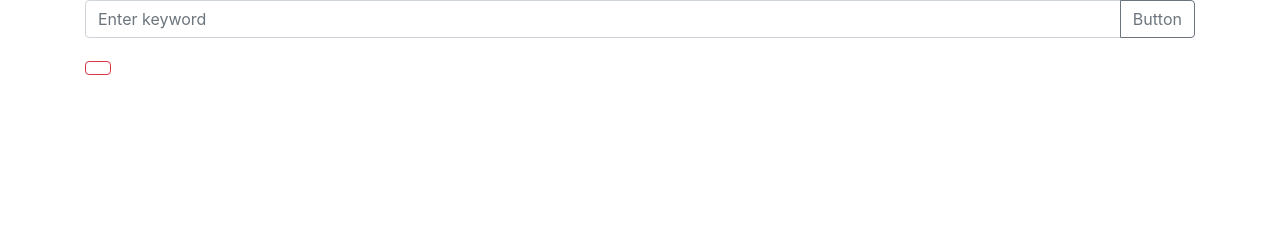
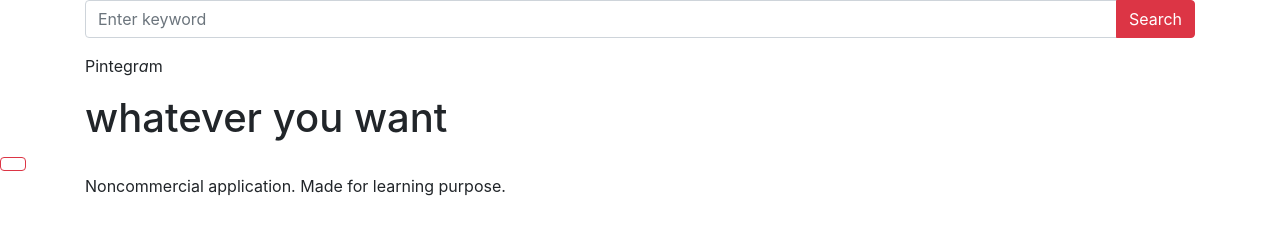
Before and after one commit to vladbraiko/pintegram-app, a website: page src/index.html in a window 1280 px wide. Drawn offline with nearby package versions, Linux system fonts and the light colour scheme; a web font is replaced by a local one.

Commit message:
changed buttons

```diff
--- a/src/index.html
+++ b/src/index.html
@@ -15,6 +15,10 @@
       href="https://fonts.googleapis.com/icon?family=Material+Icons"
       rel="stylesheet"
     />
+    <link
+      href="https://fonts.googleapis.com/css2?family=Montserrat+Subrayada&display=swap"
+      rel="stylesheet"
+    />
   </head>
 
   <body>
@@ -30,21 +34,25 @@
             aria-describedby="button-addon2"
           />
           <div class="input-group-append">
-            <button
-              class="btn btn-outline-secondary"
-              type="submit"
-              id="button-addon2"
-            >
-              Button
+            <button class="btn btn-danger" type="submit" id="button-addon2">
+              Search
             </button>
           </div>
         </form>
+        <p class="logo">Pintegr<i class="red-letter">a</i>m</p>
       </header>
-      <section class="js-result-container"></section>
-      <button
-        type="button"
-        class="btn btn-outline-danger is-hidden js-load-more-button"
-      ></button>
+      <section class="result-container js-result-container">
+        <h1 class="main-theme">whatever you want</h1>
+      </section>
     </div>
+    <button
+      type="button"
+      class="btn btn-outline-danger is-hidden js-load-more-button load-more-button"
+    ></button>
+    <footer class="footer">
+      <div class="container">
+        Noncommercial application. Made for learning purpose.
+      </div>
+    </footer>
   </body>
 </html>
--- a/src/styles.scss
+++ b/src/styles.scss
@@ -14,25 +14,101 @@ html {
 }
 
 .container {
-  width: 800px;
+  width: 1200px;
+}
+
+.header {
+  display: flex;
+  justify-content: space-between;
+  padding: 30px 0 30px 0;
+}
+
+.logo {
+  margin: 0;
+  line-height: 0;
+  padding-top: 18px;
+  color: #333333;
+  font-family: "Montserrat Subrayada", sans-serif;
+  font-size: 43px;
+}
+
+.red-letter {
+  color: #dc3545;
 }
 
 .input-group {
   width: 400px;
-  padding-top: 20px;
+}
+
+.form-control {
+  border-radius: 25px;
 }
 
 .card-body {
   display: flex;
   justify-content: space-between;
+  padding: 10px 50px 5px 50px;
 }
 
 .btn {
+  border-radius: 25px;
+}
+
+.load-more-button {
   display: block;
   margin: 0 auto;
-  margin-bottom: 20px;
+  margin-bottom: 90px;
 }
 
 .is-hidden {
   display: none;
 }
+
+.stats-item {
+  margin: 0;
+  font-size: 14px;
+  text-align: center;
+}
+
+.material-icons {
+  font-size: 15px;
+  display: block;
+}
+
+.card {
+  border: none;
+}
+
+.card-img-top {
+  border-radius: 25px;
+}
+
+@keyframes slidein {
+  from {
+    margin-top: 100%;
+  }
+
+  to {
+    margin-top: 9%;
+  }
+}
+
+.main-theme {
+  margin-top: 100px;
+  text-align: center;
+  font-size: 90px;
+  color: #333333;
+  animation: 2s slidein;
+}
+
+.footer {
+  position: fixed;
+  left: 0;
+  bottom: 0;
+  padding: 15px;
+  background: #333333;
+  width: 100%;
+  color: #ffffff;
+  font-size: 12px;
+  font-weight: lighter;
+}
```
